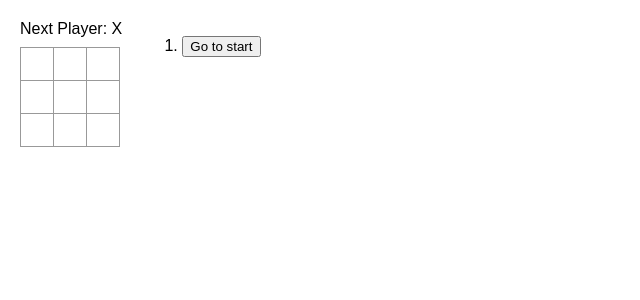
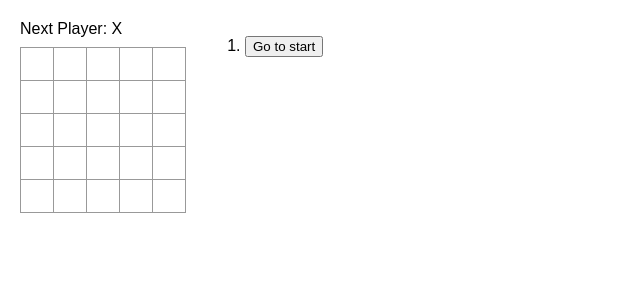
Before and after one commit to DeepLajpal/X_And_0, a React (Create React App) app: page / in a window 1280 px wide. Shown: the top 300 px of the page, without its empty margins (0-640 px from the left). Built offline with nearby package versions, Linux system fonts and the light colour scheme.

Commit message:
feat: enhance move navigation display and support dynamic board size in Tic-Tac-Toe game

```diff
--- a/src/App.js
+++ b/src/App.js
@@ -25,7 +25,6 @@ export default function Game() {
     setCurrentMove(nextMove);
   };
   const moves = history.map((squares, move) => {
-    console.log(move);
     let description;
     if (move > 0) {
       description = `Go to move #${move}`;
@@ -34,11 +33,14 @@ export default function Game() {
     }
     return (
       <li key={move}>
-        <button onClick={() => jumpTo(move)}>{description}</button>
+        <button onClick={() => jumpTo(move)}>
+          {move === history.length - 1 && move !== 0
+            ? `You are at move #${move}`
+            : description}
+        </button>
       </li>
     );
   });
-
   return (
     <div className="game">
       <div className="game-board">
@@ -52,6 +54,7 @@ export default function Game() {
 }
 
 function Board({ xIsNext, squares, onPlay }) {
+  const numberOfSquares = 5;
   let winner = calculateWinner(squares);
   let WINNER_STATUS = false;
   if (winner === "X" || winner === "0") {
@@ -75,25 +78,26 @@ function Board({ xIsNext, squares, onPlay }) {
   return (
     <>
       <div className="status">{WINNER_STATUS ? WINNER_STATUS : null}</div>
-      {squares && (
-        <>
-          <div className="board-row">
-            <Square value={squares[0]} onSquareClick={() => handleClick(0)} />
-            <Square value={squares[1]} onSquareClick={() => handleClick(1)} />
-            <Square value={squares[2]} onSquareClick={() => handleClick(2)} />
-          </div>
-          <div className="board-row">
-            <Square value={squares[3]} onSquareClick={() => handleClick(3)} />
-            <Square value={squares[4]} onSquareClick={() => handleClick(4)} />
-            <Square value={squares[5]} onSquareClick={() => handleClick(5)} />
-          </div>
-          <div className="board-row">
-            <Square value={squares[6]} onSquareClick={() => handleClick(6)} />
-            <Square value={squares[7]} onSquareClick={() => handleClick(7)} />
-            <Square value={squares[8]} onSquareClick={() => handleClick(8)} />
-          </div>
-        </>
-      )}
+      {Array(numberOfSquares)
+        .fill(null)
+        .map((_, rowIndex) => {
+          return (
+            <div key={rowIndex} className="board-row">
+              {Array(numberOfSquares)
+                .fill(null)
+                .map((_, colIndex) => {
+                  const index = rowIndex * numberOfSquares + colIndex;
+                  return (
+                    <Square
+                      key={index}
+                      value={squares[index]}
+                      onSquareClick={() => handleClick(index)}
+                    ></Square>
+                  );
+                })}
+            </div>
+          );
+        })}
     </>
   );
 }
```
